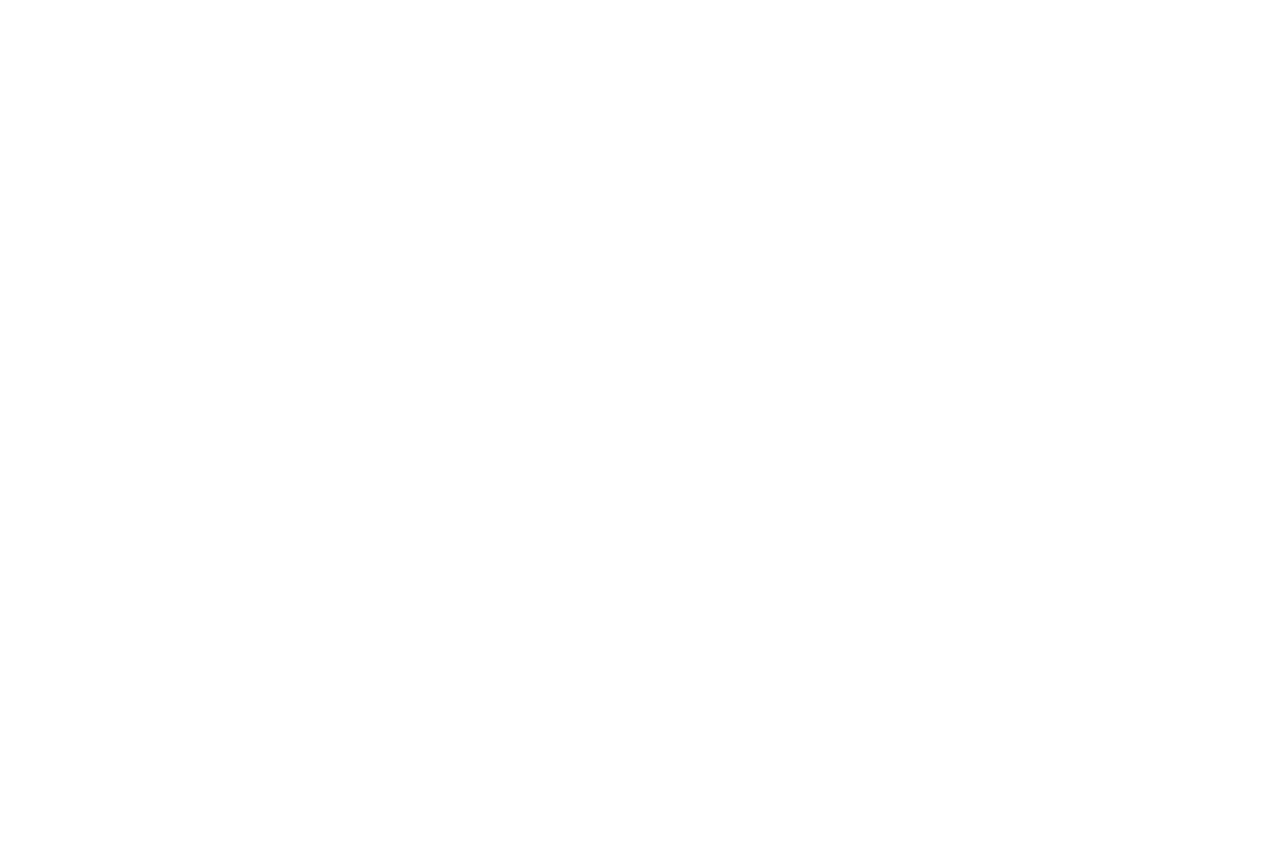
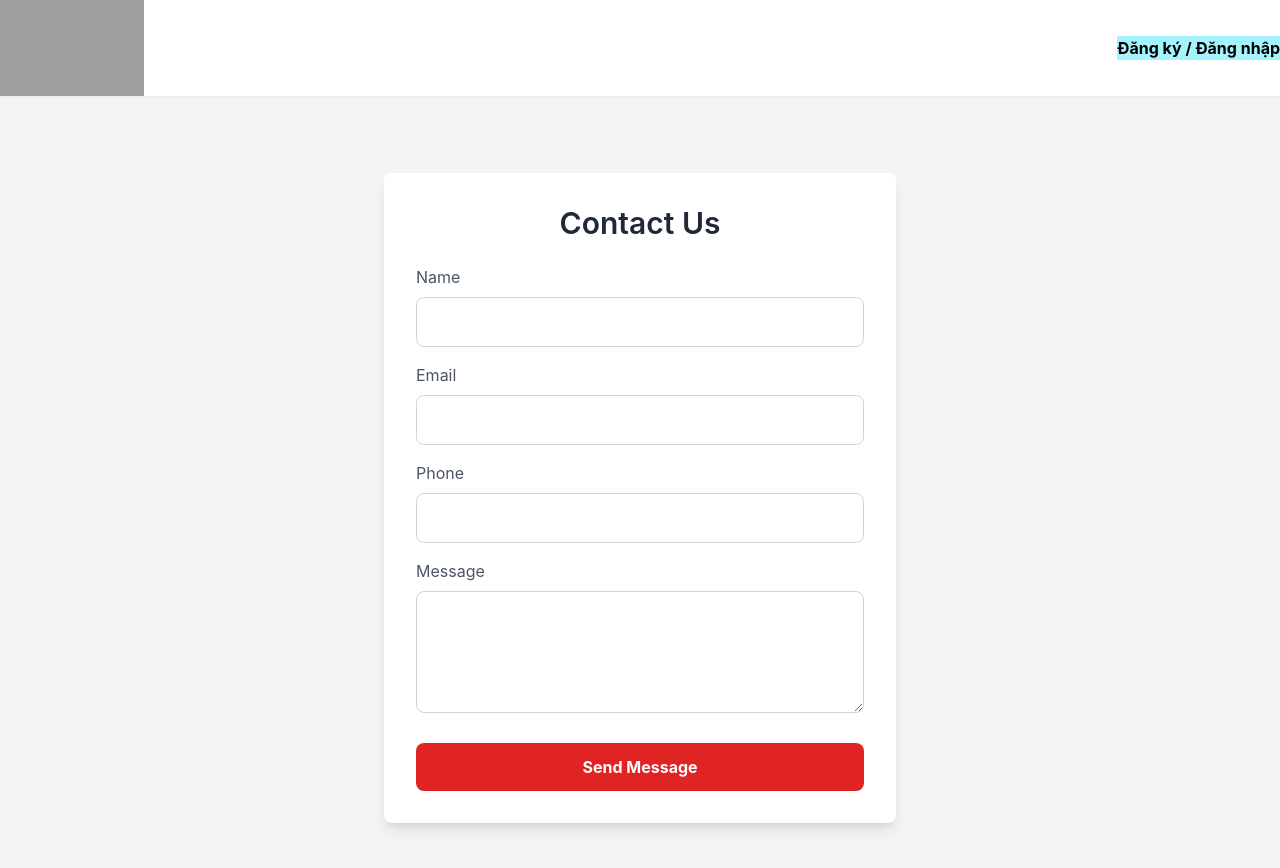
Before and after one commit to ledung-29x7/TechWiz, a React (Create React App) app in the folder techzich/: page /contact in a window 1280 px wide. Before the commit this address had no page. Shown: the top 868 px of the page. Before the commit the page ends 800 px from the top, so only its background shows below. Built offline with nearby package versions, Linux system fonts and the light colour scheme; grey boxes are pictures that could not be loaded.

Commit message:
contact and update home

```diff
--- /dev/null
+++ b/techzich/src/Pages/home/contact.js
@@ -0,0 +1,114 @@
+import React, { useState } from "react";
+import { useNavigate } from "react-router-dom";
+
+const Contact = () => {
+  const [formData, setFormData] = useState({
+    name: "",
+    email: "",
+    phone: "",
+    message: "",
+  });
+
+  const [waiting, setWaiting] = useState(false);
+  const navigate = useNavigate();
+
+  const handleInputChange = (e) => {
+    const { name, value } = e.target;
+    setFormData({ ...formData, [name]: value });
+  };
+
+  const handleSubmit = (e) => {
+    e.preventDefault();
+    setWaiting(true);
+
+    setTimeout(() => {
+      console.log("Submitted data:", formData);
+      setWaiting(false);
+      navigate("/waiting");
+    }, 3000);
+  };
+
+  return (
+    <div className="min-h-screen bg-gray-100 flex items-center justify-center py-12">
+      <div className="bg-white p-8 rounded-lg shadow-lg w-full max-w-lg">
+        <h2 className="text-3xl font-semibold text-gray-800 text-center mb-6">Contact Us</h2>
+        {waiting ? (
+          <div className="text-center">
+            <h3 className="text-2xl font-semibold text-yellow-600 mb-4">Waiting...</h3>
+            <p className="text-gray-600">Please wait while we process your request.</p>
+          </div>
+        ) : (
+          <form onSubmit={handleSubmit}>
+            <div className="mb-4">
+              <label className="block text-gray-600 mb-2" htmlFor="name">
+                Name
+              </label>
+              <input
+                type="text"
+                id="name"
+                name="name"
+                className="w-full p-3 border border-gray-300 rounded-lg"
+                value={formData.name}
+                onChange={handleInputChange}
+                required
+              />
+            </div>
+
+            <div className="mb-4">
+              <label className="block text-gray-600 mb-2" htmlFor="email">
+                Email
+              </label>
+              <input
+                type="email"
+                id="email"
+                name="email"
+                className="w-full p-3 border border-gray-300 rounded-lg"
+                value={formData.email}
+                onChange={handleInputChange}
+                required
+              />
+            </div>
+
+            <div className="mb-4">
+              <label className="block text-gray-600 mb-2" htmlFor="phone">
+                Phone
+              </label>
+              <input
+                type="tel"
+                id="phone"
+                name="phone"
+                className="w-full p-3 border border-gray-300 rounded-lg"
+                value={formData.phone}
+                onChange={handleInputChange}
+              />
+            </div>
+
+            <div className="mb-6">
+              <label className="block text-gray-600 mb-2" htmlFor="message">
+                Message
+              </label>
+              <textarea
+                id="message"
+                name="message"
+                className="w-full p-3 border border-gray-300 rounded-lg"
+                rows="4"
+                value={formData.message}
+                onChange={handleInputChange}
+                required
+              />
+            </div>
+
+            <button
+              type="submit"
+              className="w-full bg-red-600 text-white font-bold py-3 px-6 rounded-lg hover:bg-red-700"
+            >
+              Send Message
+            </button>
+          </form>
+        )}
+      </div>
+    </div>
+  );
+};
+
+export default Contact;
--- a/techzich/src/Pages/home/home.js
+++ b/techzich/src/Pages/home/home.js
@@ -47,11 +47,30 @@
 
       {/* About Us Section */}
       <section className="py-12 bg-white text-center">
-        <h2 className="text-3xl font-semibold text-gray-800 mb-6">About Us</h2>
-        <p className="text-gray-600">
-          Welcome to our ambulance booking website, where we are committed to providing the fastest and most efficient emergency medical services for all urgent needs.
-          We understand that every second counts in emergency situations. That's why we've designed a user-friendly and swift ambulance booking system. We offer 24/7 ambulance services, ensuring that our medical team is always ready to respond to your needs with dedication and professionalism.
-        </p>
+        <h2 className="text-4xl font-semibold text-gray-800 mb-8">About Us</h2>
+        <div className="max-w-4xl mx-auto">
+          <div className="bg-cover bg-center bg-no-repeat h-96 rounded-lg shadow-lg overflow-hidden relative"
+            style={{ backgroundImage: 'url(https://images.unsplash.com/photo-1532150010029-7a4b30a3d2f3)' }}>
+            <div className="absolute inset-0 bg-black bg-opacity-40 flex items-center justify-center">
+              <div className="text-white px-6 py-4 text-center">
+                <h3 className="text-2xl font-bold mb-4">Your Health, Our Priority</h3>
+                <p className="text-lg">
+                  Welcome to our ambulance booking website, where we are committed to providing
+                  the fastest and most efficient emergency medical services for all urgent needs.
+                  We understand that every second counts in emergency situations, and that's why
+                  we ensure quick and efficient service at all times.
+                </p>
+              </div>
+            </div>
+          </div>
+
+          <p className="text-gray-600 text-lg mt-8 leading-relaxed">
+            Our team of professionals is available 24/7 to provide the highest level of care.
+            We take pride in our swift, reliable, and affordable ambulance booking system.
+            Whether you need transportation to a hospital or emergency care on-site, we are here to help.
+            Thank you for trusting us with your safety.
+          </p>
+        </div>
       </section>
 
       {/* Driving Services Section */}
@@ -135,7 +154,7 @@
       <section className="py-12 bg-white text-center">
         <h2 className="text-3xl font-semibold text-gray-800 mb-6">Contact Us</h2>
         <p className="text-gray-600 mb-6">
-          If you have any questions or need more information, feel free to reach out.
+        If you have any questions or need more information, <a href="/contact" className="text-blue-600 hover:underline">click here</a>.
         </p>
         <div className="flex flex-col sm:flex-row justify-center space-y-6 sm:space-y-0 sm:space-x-12">
           {[
--- a/techzich/src/Pages/home/waiting_page.js
+++ b/techzich/src/Pages/home/waiting_page.js
@@ -14,7 +14,7 @@
   return (
     <div className="bg-gray-100 min-h-screen flex items-center justify-center">
       <div className="bg-white p-6 rounded shadow-lg text-center max-w-lg w-full">
-        <h1 className="text-2xl font-bold mb-4">Processing Your Booking</h1>
+        <h1 className="text-2xl font-bold mb-4">Processing ...</h1>
         <p className="text-gray-600">Please wait, you will be redirected to the home page shortly...</p>
       </div>
     </div>
--- a/techzich/src/Router/route.js
+++ b/techzich/src/Router/route.js
@@ -3,13 +3,14 @@
 import SignUp from "../Pages/user/signup";
 import book_page from "../Pages/home/book_page"
 import waiting_page from "../Pages/home/waiting_page"
-
+import contact from "../Pages/home/contact"
 const publicRouter = [
     {path:"/", component: Home,layout: null},
     {path:"/signup",component:SignUp,layout:null},
     {path:"/login", component:Login,layout:null},
     {path:"/book_page", component:book_page,layout:null},
-    {path:"/waiting", component:waiting_page,layout:null}
+    {path:"/waiting", component:waiting_page,layout:null},
+    {path:"/contact", component:contact,layout:null}
 ]
 
 export default publicRouter;
```
